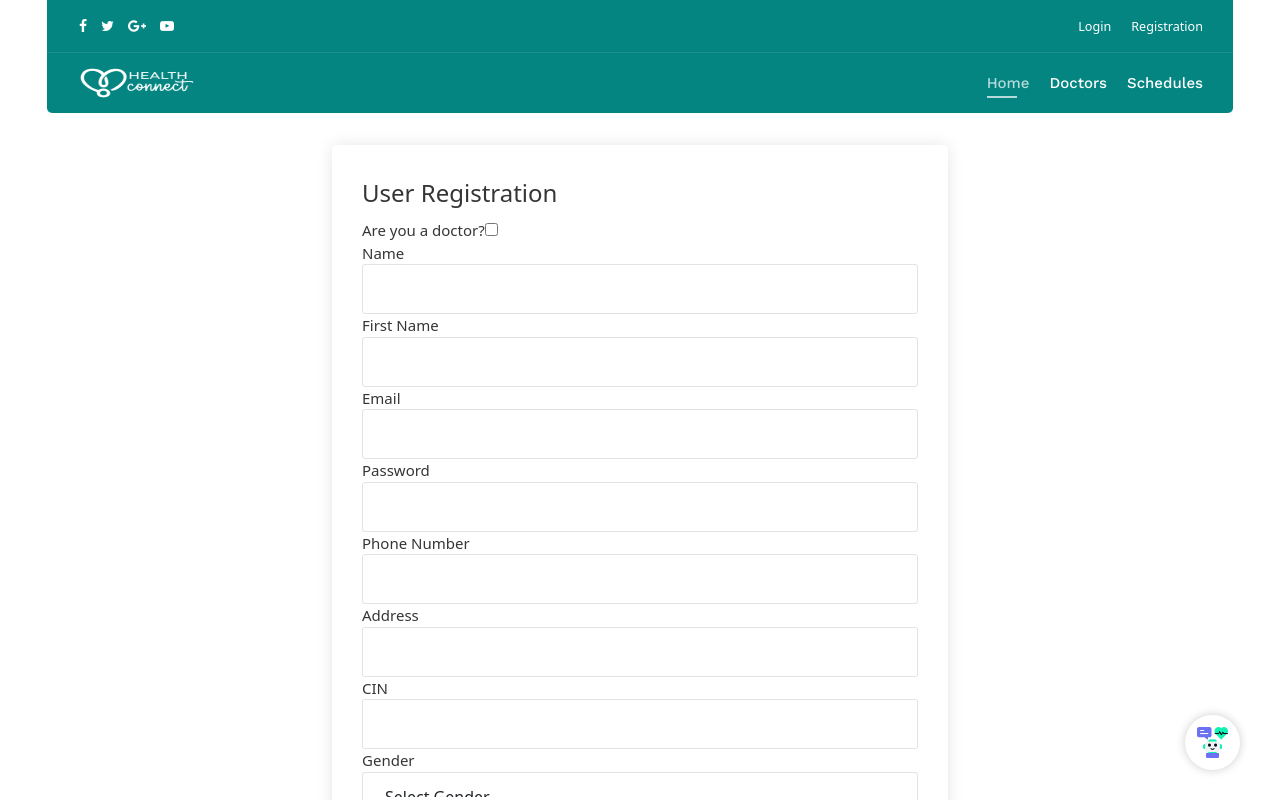
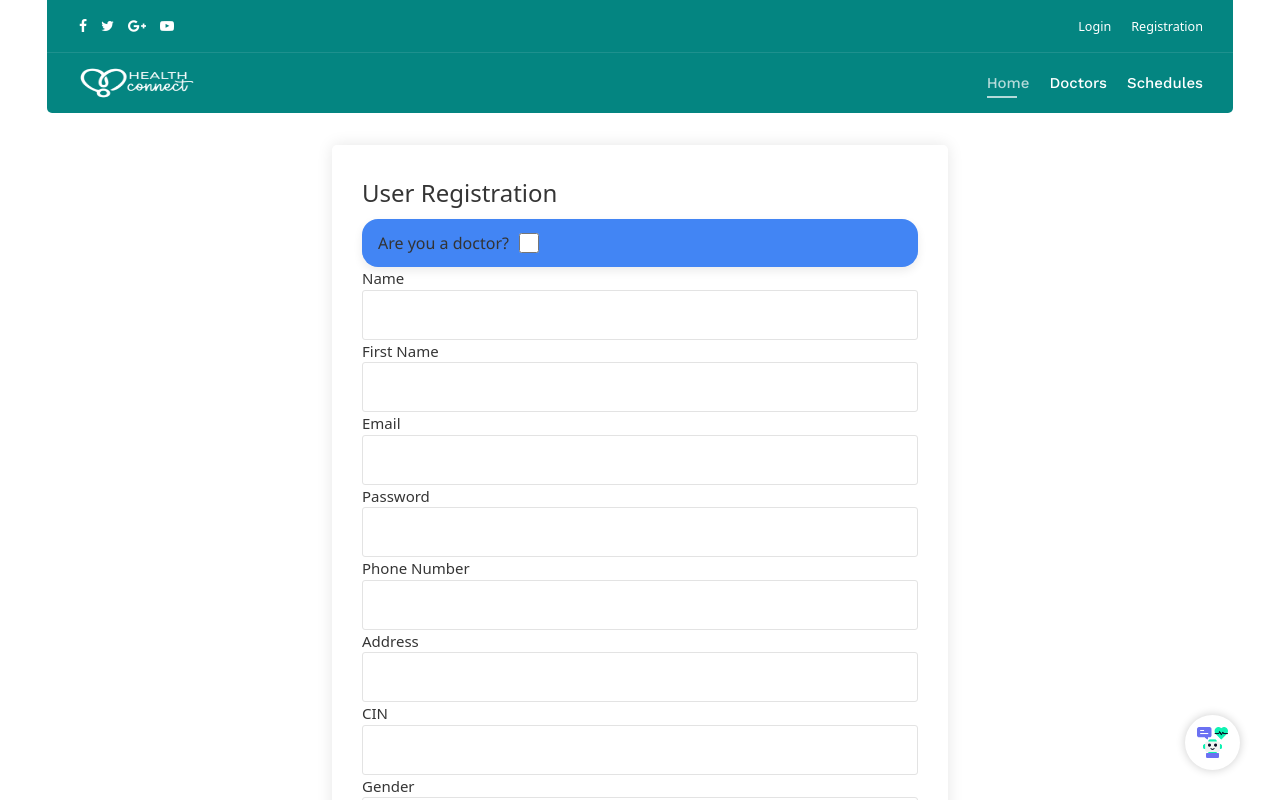
Before and after one commit to asmarais/HealthConnect, an Angular app in the folder frontend/: page /reg in a window 1280 px wide. Shown: the top 800 px of the page. Built offline with nearby package versions, Linux system fonts and the light colour scheme; a small style sheet from the web is missing.

Commit message:
add FRONTENDFv

```diff
--- a/frontend/src/app/footer/footer.component.html
+++ b/frontend/src/app/footer/footer.component.html
@@ -34,7 +34,7 @@
                                                                                   </div>
                                                                               </div>
                                                                               <div class="sppb-media-body">
-                                                                                  <div class="sppb-addon-text">14001 Fake Street NW,<br>Washington, DC 20036</div>
+                                                                                  <div class="sppb-addon-text">FST<br></div>
                                                                               </div>
                                                                           </div>
                                                                       </div>
@@ -100,7 +100,7 @@
                                                               <div id="sppb-addon-1520321199417" class="clearfix">
                                                                   <div class="sppb-addon sppb-addon-text-block 0">
                                                                       <div class="sppb-addon-content">
-                                                                          Monday : 8am–6pm<br>Tuesday : 8am–6pm<br>Wednesday : 8am–6pm<br>Thursday : 8am–6pm<br>Friday : 10am–4pm<br><br><a href="#">Check Schedule</a>
+                                                                          Monday : 8am–6pm<br>Tuesday : 8am–6pm<br>Wednesday : 8am–6pm<br>Thursday : 8am–6pm<br>Friday : 10am–4pm<br><br><a routerLink="/schedule">Check Schedule</a>
                                                                       </div>
                                                                   </div>
                                                               </div>
--- a/frontend/src/app/login/login.component.html
+++ b/frontend/src/app/login/login.component.html
@@ -40,7 +40,7 @@
                     <form (submit)="onLogin(); $event.preventDefault()" class="form-validate">
                       <div class="form-group">
                         <label for="username" class="required">
-                          Username<span class="star">*</span>
+                          Email<span class="star">*</span>
                         </label>
                         <input
                           type="text"
--- a/frontend/src/app/register/register.component.css
+++ b/frontend/src/app/register/register.component.css
@@ -22,7 +22,6 @@
 			margin-right: 10px;
 			font-size: 20px;
 			color: #4285F4;
-			/* Google's blue */
 		}
 
 		.google-login-btn:hover {
@@ -33,3 +32,27 @@
 		.google-login-btn:hover i {
 			color: #fff;
 		}
+
+
+    .doctor-check {
+      display: flex;
+      align-items: center;
+      gap: 10px;
+      padding: 12px 16px;
+      background-color: #4285F4;
+      border-radius: 16px;
+      box-shadow: 0 4px 10px rgba(0, 0, 0, 0.08);
+      font-family: 'Segoe UI', sans-serif;
+    }
+
+    .doctor-check label {
+      font-size: 16px;
+      color: #333;
+      font-weight: 500;
+    }
+
+    .doctor-check input[type="checkbox"] {
+      width: 20px;
+      height: 20px;
+      accent-color: #3b82f6;
+    }
--- a/frontend/src/app/register/register.component.html
+++ b/frontend/src/app/register/register.component.html
@@ -12,10 +12,12 @@
                   <form id="member-registration" (ngSubmit)="onRegister()" class="form-validate">
                     <fieldset>
                       <legend>User Registration</legend>
-                      <div class="form-group">
+                      <div class="form-group doctor-check">
                         <label>Are you a doctor?</label>
                         <input type="checkbox" [(ngModel)]="isDoctor" name="isDoctor" />
                       </div>
+
+
 
                       <div class="form-group">
                         <label>Name</label>
--- a/frontend/src/app/schedule/schedule.component.html
+++ b/frontend/src/app/schedule/schedule.component.html
@@ -70,8 +70,8 @@
                               <div class="caption">
                                 <span>{{slot.start}} - {{slot.end}}</span>
                                 <h3>{{slot.specialty}}</h3>
-                                <p><span>by</span> <strong>{{slot.doctorName}}</strong></p>
-                                <p><span>Specialty</span> <strong>{{slot.specialty}}</strong></p>
+                                <p><span>by :</span> <strong>{{slot.doctorName}}</strong></p>
+                                <p><span>Specialty : </span> <strong>{{slot.specialty}}</strong></p>
                                 <button class="btn" data-bs-toggle="modal" [attr.data-bs-target]="'#bookModal-' + slot.doctorId + '-' + slot.start">
                                   BOOK APPOINTMENT
                                 </button>
```
